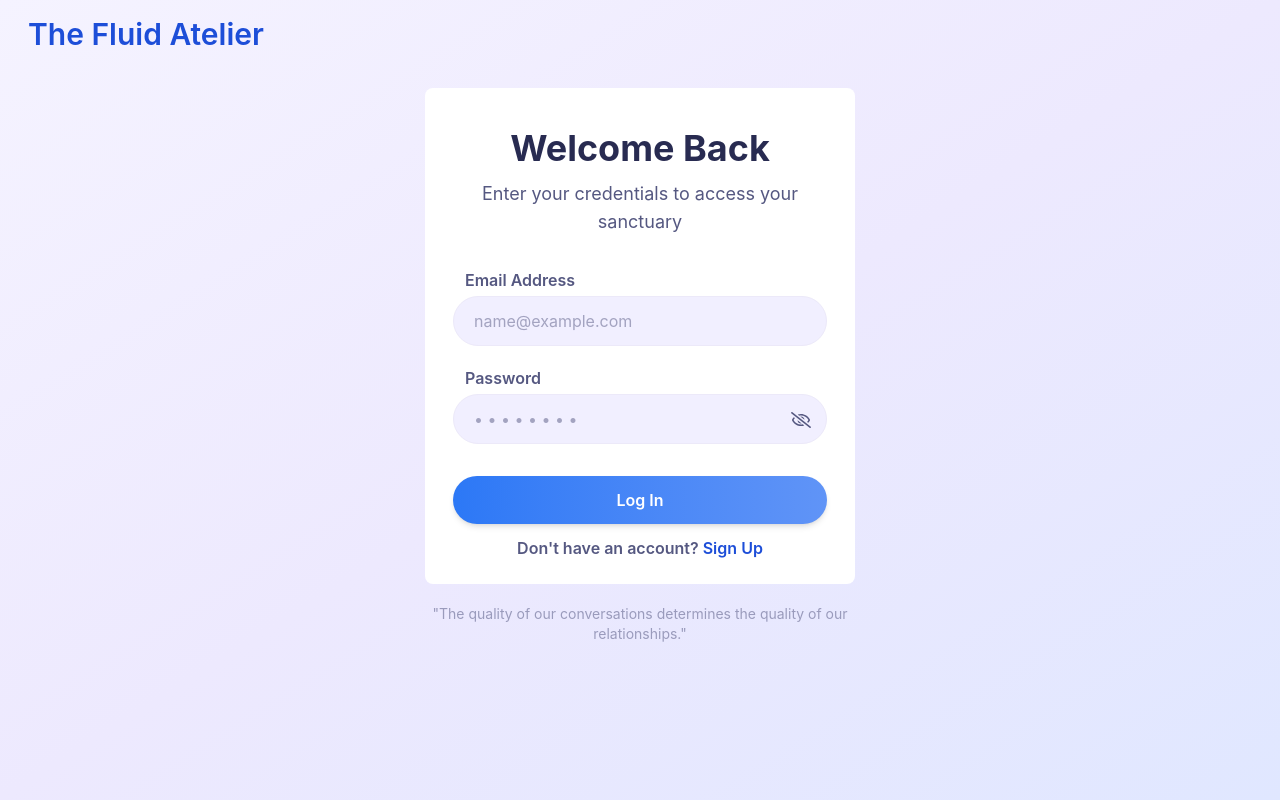
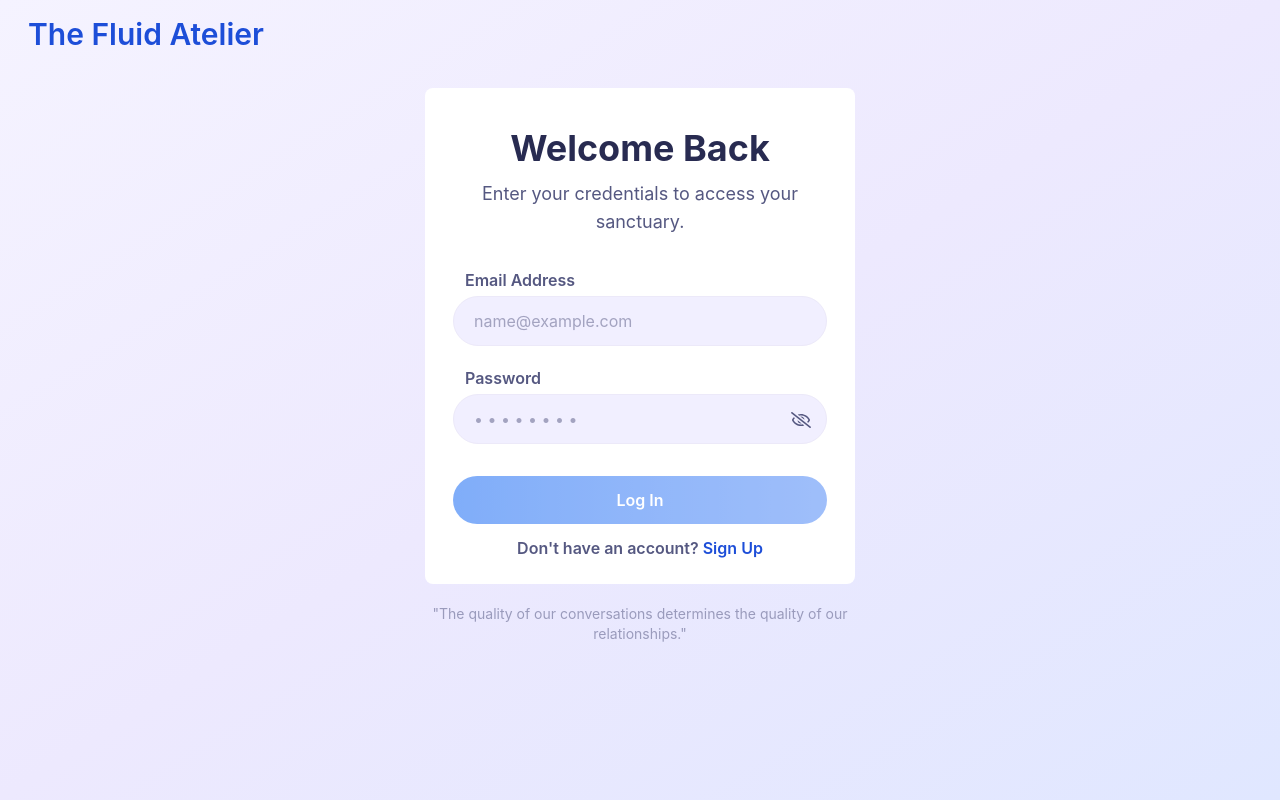
Before and after one commit to hasanurali/mern-chat-app, a React (Vite) app in the folder client/: page /auth/login in a window 1280 px wide. Built offline with nearby package versions, Linux system fonts and the light colour scheme; no server answers.

Commit message:
feat: implement React Hook Form in login page

```diff
--- a/client/src/features/auth/pages/Login.jsx
+++ b/client/src/features/auth/pages/Login.jsx
@@ -1,20 +1,35 @@
-import logo from "@/assets/luminaLogo.svg"
-import { Input, Button } from '@/shared/index.js'
-import { Link } from 'react-router-dom'
-import { useState } from "react"
-import { FaRegEye, FaRegEyeSlash } from "react-icons/fa"
+import logo from "@/assets/luminaLogo.svg";
+import { Input, Button } from '@/shared/index.js';
+import { Link } from 'react-router-dom';
+import { useState } from "react";
+import { FaRegEye, FaRegEyeSlash } from "react-icons/fa";
+import { useForm } from "react-hook-form";
+import AuthLoader from "../components/AuthLoader";
 
 const Login = () => {
     const [showPassword, setShowPassword] = useState(false);
 
+    const { register, handleSubmit, reset, formState: { errors, isDirty, isSubmitting } } = useForm({
+        defaultValues: {
+            email: "",
+            password: ""
+        }
+    })
+
     const handleShowPassword = () => {
         setShowPassword(!showPassword)
+    };
+
+    const onSubmit = async (data) => {
+        console.log(data)
+        reset()
     };
 
     return (
         <>
             <div className='min-[430px]:bg-linear-to-br from-[#f5f3ff] via-[#ede9fe] to-[#e0e7ff] min-h-screen'>
 
+                {/* Header */}
                 <section className='max-[430px]:bg-[#F8F9FD]  py-4 px-7 flex gap-2'>
                     <img src={logo} alt="logo" className='w-6.5 min-[430px]:hidden' />
                     <p className='text-[#1D4ED8] text-2xl min-[600px]:text-3xl font-semibold min-[430px]:hidden'>Lumina</p>
@@ -23,37 +38,62 @@ const Login = () => {
 
                 <div className='overflow-y-auto relative overflow-hidden'>
 
-                    <div className="absolute -top-40 -right-5 w-60 h-60
-              bg-[#9fb1f7] rounded-full min-[430px]:hidden"></div>
+                    {/* Background Effects */}
+                    <div className="absolute -top-40 -right-5 w-60 h-60 bg-[#9fb1f7] rounded-full min-[430px]:hidden"></div>
+                    <div className="absolute bottom-5 -left-15 w-80 h-80bg-[#f5b1f7] rounded-full min-[430px]:hidden"></div>
 
-                    <div className="absolute bottom-5 -left-15 w-80 h-80
-              bg-[#f5b1f7] rounded-full min-[430px]:hidden"></div>
+                    {/* Form Container */}
+                    <div className="max-w-107.5 m-auto px-7 pt-7 min-[430px]:pt-10 flex flex-col gap-8 max-[430px]:bg-white/30
+                     max-[430px]:backdrop-blur-md bg-white max-[430px]:min-h-[calc(100vh-63.9875px)] h-124 min-[430px]:mt-5 rounded-lg">
 
-                    <div className="max-w-107.5 m-auto px-7 pt-7 min-[430px]:pt-10 flex flex-col gap-8 max-[430px]:bg-white/30 max-[430px]:backdrop-blur-md bg-white max-[430px]:min-h-[calc(100vh-63.9875px)] h-124 min-[430px]:mt-5 rounded-lg">
+                        {/* Title */}
                         <section>
                             <header className='flex flex-col gap-3 min-[430px]:text-center'>
                                 <h2 className='text-[#282B51] text-4xl font-bold'>Welcome Back</h2>
                                 <p className='text-[#555881] text-lg min-[430px]:hidden'>Enter your details to continue your conversations.</p>
-                                <p className='text-[#555881] text-lg max-[430px]:hidden'>Enter your credentials to access your sanctuary</p>
+                                <p className='text-[#555881] text-lg max-[430px]:hidden'>Enter your credentials to access your sanctuary.</p>
                             </header>
                         </section>
+
+                        {/* Form */}
                         <section>
-                            <form className='flex flex-col gap-5'>
+                            <form onSubmit={handleSubmit(onSubmit)} className='flex flex-col gap-5'>
 
+                                {/* Email */}
                                 <div className='text-[#555881] flex flex-col gap-1 relative'>
                                     <label htmlFor="email" className='pl-3 font-semibold'>Email Address</label>
-                                    <Input type="email" placeholder='name@example.com' id='email' className='px-5 py-3 rounded-full bg-[#F8F9FD] min-[430px]:bg-[#F1EFFF] border border-[#ECE9F9] outline-blue-500 focus:shadow-xs focus:shadow-blue-400 pr-12' />
+                                    <Input {...register("email", {
+                                        required: "Email is required",
+                                        pattern: {
+                                            value: /^[^\s@]+@[^\s@]+\.[^\s@]+$/,
+                                            message: "Invalid email",
+                                        }
+                                    })}
+                                        type="email"
+                                        placeholder='name@example.com'
+                                        id='email'
+                                        className='px-5 py-3 rounded-full bg-[#F8F9FD] min-[430px]:bg-[#F1EFFF] border border-[#ECE9F9] outline-blue-500 focus:shadow-xs focus:shadow-blue-400 pr-12' />
+                                    {errors.email && <span className="px-10 text-red-500 text-sm absolute -bottom-5 -left-7">• {errors.email.message}</span>}
                                 </div>
 
+                                {/* Password */}
                                 <div className='text-[#555881] flex flex-col gap-1 relative'>
                                     <label htmlFor="password" className='pl-3 font-semibold'>Password</label>
-                                    <Input type={showPassword ? "text" : "password"} placeholder='• • • • • • • •' id='password' className='px-5 py-3 rounded-full bg-[#F8F9FD] min-[430px]:bg-[#F1EFFF] border border-[#ECE9F9] outline-blue-500 focus:shadow-xs focus:shadow-blue-400 pr-12' />
+                                    <Input {...register("password", {
+                                        required: "Password is required"
+                                    })}
+                                        type={showPassword ? "text" : "password"}
+                                        placeholder='• • • • • • • •'
+                                        id='password'
+                                        className='px-5 py-3 rounded-full bg-[#F8F9FD] min-[430px]:bg-[#F1EFFF] border border-[#ECE9F9] outline-blue-500 focus:shadow-xs focus:shadow-blue-400 pr-12' />
+                                    {errors.password && <span className="px-10 text-red-500 text-sm absolute -bottom-5 -left-7">• {errors.password.message}</span>}
                                     {showPassword ? <FaRegEye onClick={handleShowPassword} className="absolute right-4 bottom-3.5 cursor-pointer" size={20} /> :
                                         <FaRegEyeSlash onClick={handleShowPassword} className="absolute right-4 bottom-3.5 cursor-pointer" size={20} />}
                                 </div>
 
+                                {/* Submit */}
                                 <div className='mt-3 flex flex-col gap-3'>
-                                    <Button className='bg-linear-to-r from-[#2c78f6] to-[#6094f7] min-[430px]:bg-[#0151AE]'>Log In</Button>
+                                    <Button type="submit" disabled={isSubmitting || !isDirty} className='bg-linear-to-r from-[#2c78f6] to-[#6094f7] min-[430px]:bg-[#0151AE] flex justify-center'>{isSubmitting ? <AuthLoader /> : "Log In"}</Button>
                                     <p className='text-center text-[#555881] font-semibold'>Don't have an account? <Link to={'/auth/register'} className='text-[#1D4ED8]'> Sign Up</Link></p>
                                 </div>
 
@@ -61,6 +101,8 @@ const Login = () => {
                         </section>
                     </div>
                 </div >
+
+                {/* Feature paragraph */}
                 <div className='text-[#9A9BBC] text-center text-sm py-5 max-[430px]:hidden'>
                     <p>"The quality of our conversations determines the quality of our</p>
                     <p>relationships."</p>
```
